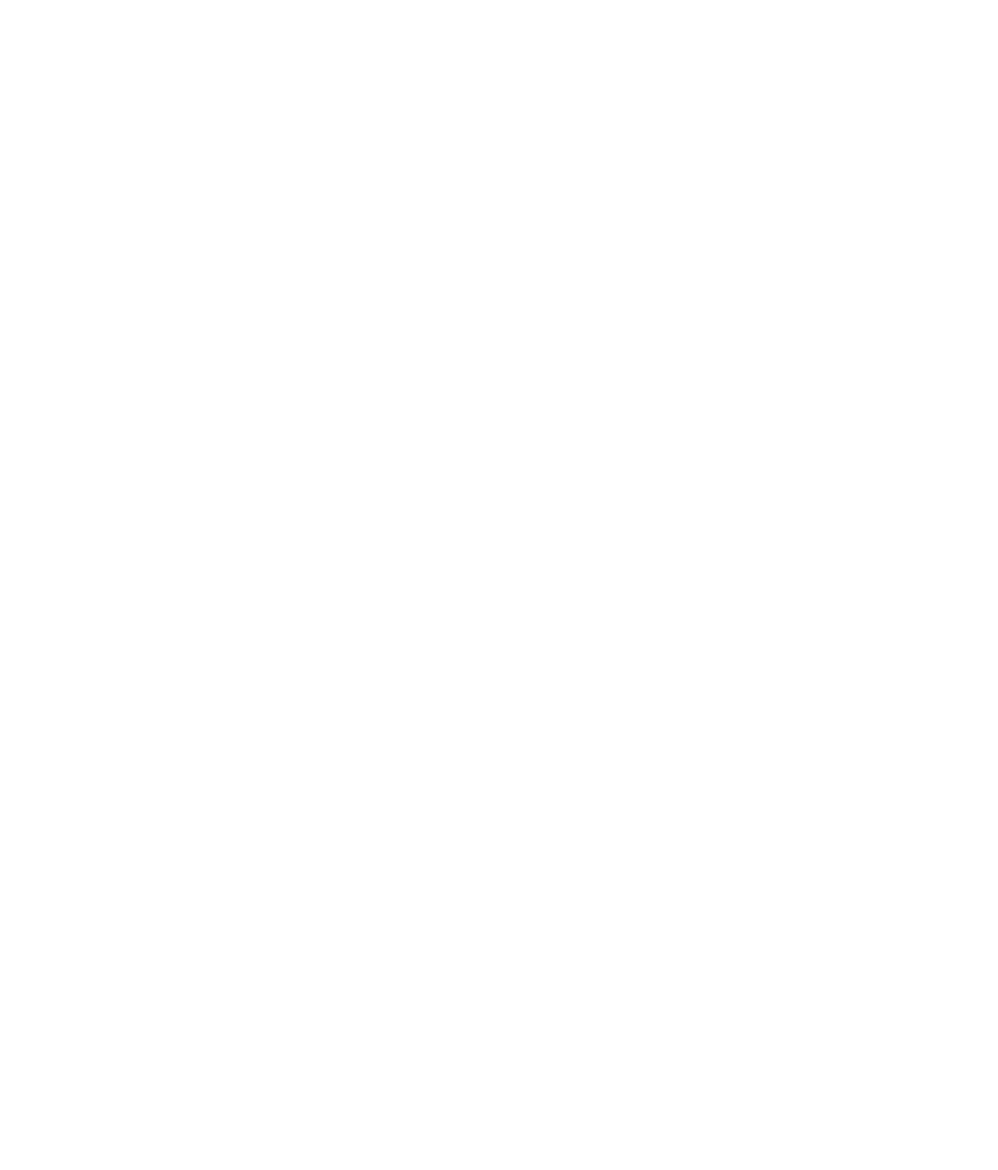
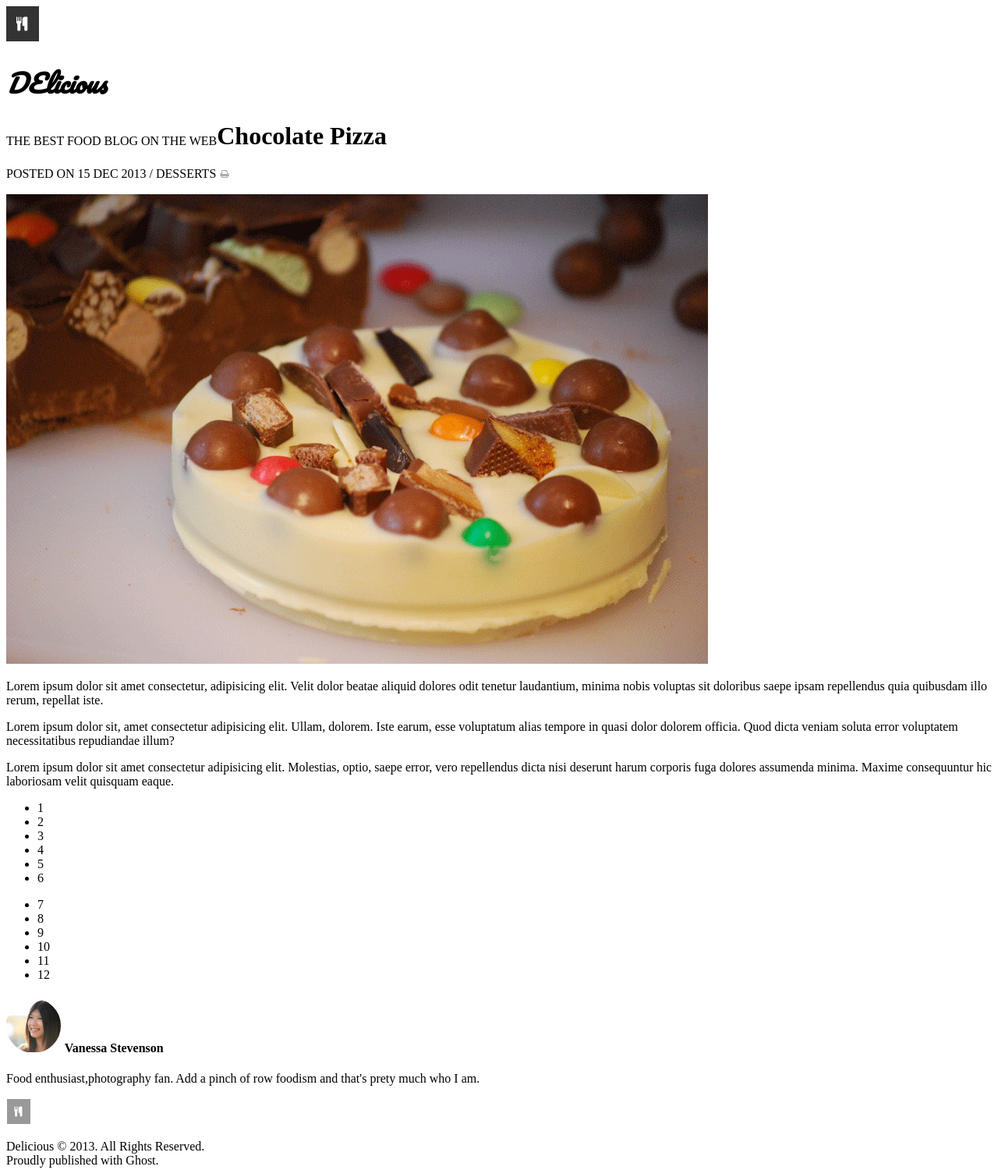
Before and after one commit to EmanAlazzam/Chocolate-pizza, a plain HTML site: page index.html in a window 1280 px wide. Shown: the whole page at 78% size. Before the commit the page ends 800 px from the top, so only its background shows below. Drawn offline with Linux system fonts and the light colour scheme.

Commit message:
initial version

```diff
--- a/index.html
+++ b/index.html
@@ -1,12 +1,97 @@
 <!DOCTYPE html>
 <html lang="en">
+
 <head>
     <meta charset="UTF-8">
     <meta http-equiv="X-UA-Compatible" content="IE=edge">
     <meta name="viewport" content="width=device-width, initial-scale=1.0">
-    <title>Document</title>
+    <link rel="stylesheet" href="./reset.css">
+    <link rel="stylesheet" href="./style.css">
+    <!-- <link rel="preconnect" href="https://fonts.gstatic.com"> -->
+    <link href="https://fonts.googleapis.com/css2?family=Pacifico&display=swap" rel="stylesheet">
+    <title>Chocolate Pizza</title>
 </head>
+
 <body>
+    <header>
+        <div>
+            <img src="./img/logo.png">
+            <div>
+                <h1> DElicious</h1>
+                <p>
+                    THE BEST FOOD BLOG ON THE WEB
+                </p>
+            </div>
+        </div>
 
+
+<!--
+        <nav>
+            <ul>
+                <img src="./img/fb-icon.png">
+                <img src="./img/twit-icon.png">
+                <img src="./img/gp-icon.png">
+                <img src="./img/insta-icon.png">
+                <img src="./img/flic-icon.png">
+                <img src="./img/pint-icon.png">
+                <img src="./img/rss-icon.png">
+                <img src="./img/mail-icon.png">
+            </ul>
+        </nav> -->
+
+    </header>
+
+
+    <main>
+        <h1>Chocolate Pizza</h1>
+        <p>POSTED ON 15 DEC 2013 / DESSERTS <img src="./img/print-icon.png"></p>
+
+        <img src="./img/choco-pizza.png">
+
+        <article>
+            <p>Lorem ipsum dolor sit amet consectetur, adipisicing elit. Velit dolor beatae aliquid dolores odit tenetur
+                laudantium, minima nobis voluptas sit doloribus saepe ipsam repellendus quia quibusdam illo rerum,
+                repellat iste.</p>
+            <p>Lorem ipsum dolor sit, amet consectetur adipisicing elit. Ullam, dolorem. Iste earum, esse voluptatum
+                alias tempore in quasi dolor dolorem officia. Quod dicta veniam soluta error voluptatem necessitatibus
+                repudiandae illum?</p>
+            <p>Lorem ipsum dolor sit amet consectetur adipisicing elit. Molestias, optio, saepe error, vero repellendus
+                dicta nisi deserunt harum corporis fuga dolores assumenda minima. Maxime consequuntur hic laboriosam
+                velit quisquam eaque.</p>
+        </article>
+
+        <article>
+            <nav>
+                <ul>
+                    <li>1</li>
+                    <li>2</li>
+                    <li>3</li>
+                    <li>4</li>
+                    <li>5</li>
+                    <li>6</li>
+                </ul>
+
+                <ul>
+                    <li>7</li>
+                    <li>8</li>
+                    <li>9</li>
+                    <li>10</li>
+                    <li>11</li>
+                    <li>12</li>
+                </ul>
+            </nav>
+
+        </article>
+    </main>
+
+    <footer>
+        <p>
+        <h4><img src="./img/van-pic.png"> Vanessa Stevenson</h4> Food enthusiast,photography fan. Add a pinch of row
+        foodism and that's prety much who I am. <p>
+            <img src="./img/small-logo.png">
+        <p>Delicious &copy; 2013. All Rights Reserved. <br> Proudly published with Ghost.</p>
+
+    </footer>
 </body>
+
 </html>
--- a/style.css
+++ b/style.css
@@ -1,3 +1,12 @@
 *{
     box-sizing: border-box;
   }
+
+  header h1{
+    font-family: 'Pacifico', cursive;
+    font-style: italic;
+
+}
+header p{
+    float: left;
+}
```
Also changed, not shown: reset.css (added, +48 -0 lines), img/choco-pizza.png (added), img/fb-icon.png (added), img/flic-icon.png (added), img/gp-icon.png (added), img/hr-img.png (added), img/insta-icon.png (added), img/list-bg.png (added), img/logo.png (added), img/mail-icon.png (added), img/pint-icon.png (added), img/print-icon.png (added), img/rss-icon.png (added), img/small-logo.png (added), 2 more files.
